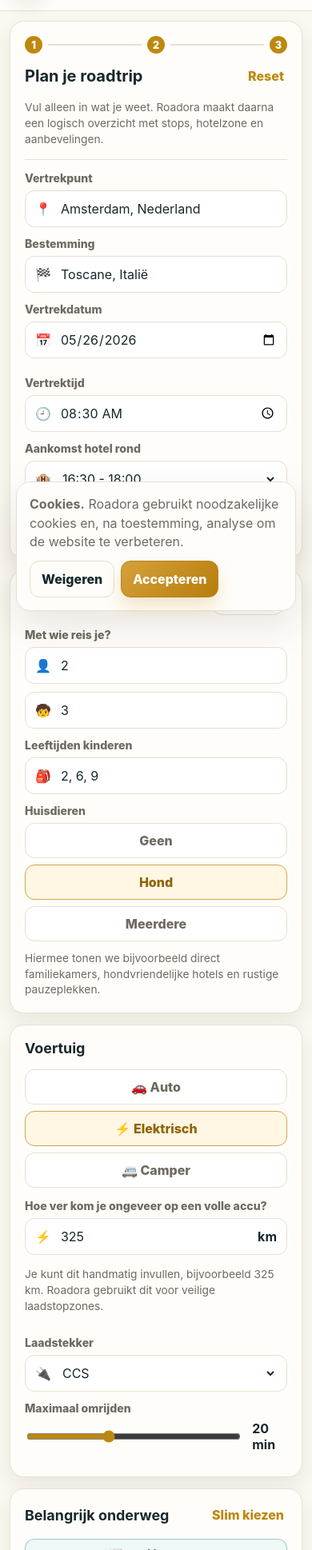
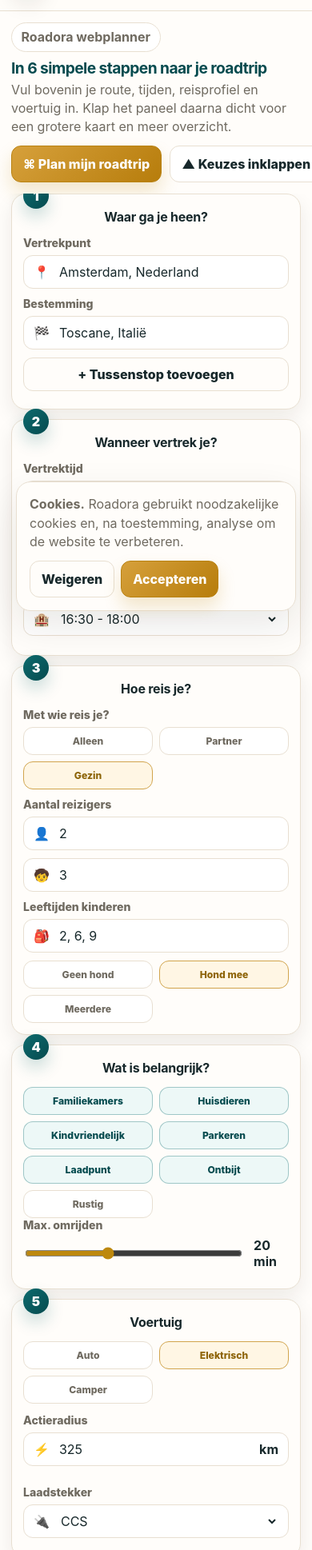
Before and after one commit to Roadora/roadora-website, a plain HTML site: page index.html in a window 390 px wide. Shown: the part 62-2000 px from the top of the page at 80% size. Drawn offline with Linux system fonts and the light colour scheme.

Commit message:
Add files via upload

```diff
--- a/css/layout.css
+++ b/css/layout.css
@@ -1 +1,16 @@
-.shell{max-width:var(--max);margin:0 auto;display:grid;grid-template-columns:var(--side) minmax(320px,390px) minmax(500px,1fr) minmax(330px,390px);min-height:calc(100vh - var(--header));gap:0}.rail{border-right:1px solid var(--line);background:rgba(255,253,250,.76);padding:18px 12px;display:flex;flex-direction:column;align-items:center;gap:14px}.rail-btn{width:48px;height:48px;border:0;border-radius:14px;background:transparent;color:var(--muted);display:grid;place-items:center;font-size:1.26rem}.rail-btn.active,.rail-btn:hover{background:#f1e7d6;color:var(--gold);box-shadow:inset 0 0 0 1px #ead8b7}.panel{padding:18px 16px;border-right:1px solid var(--line);overflow:auto}.panel.right{border-left:1px solid var(--line);border-right:0;background:rgba(255,253,250,.68)}.map-stage{padding:16px;min-width:0}.card{background:var(--surface);border:1px solid var(--line);border-radius:var(--radius);box-shadow:var(--shadow-soft)}.stack{display:grid;gap:14px}.section-pad{padding:18px}.below-content{max-width:1180px;margin:0 auto;padding:54px 20px 72px}.explain-grid{display:grid;grid-template-columns:repeat(3,1fr);gap:16px}.explain-card{padding:22px}.footer{border-top:1px solid var(--line);padding:28px 20px;color:var(--muted);background:#fffdfa}.footer-inner{max-width:1180px;margin:0 auto;display:flex;justify-content:space-between;gap:16px;flex-wrap:wrap}.footer a{font-weight:700;margin-right:16px;color:var(--brand)}
+.planner-page{max-width:var(--max);margin:0 auto;min-height:calc(100vh - var(--header));}
+.planner-wizard{position:sticky;top:var(--header);z-index:20;background:rgba(255,253,250,.96);backdrop-filter:blur(16px);border-bottom:1px solid var(--line);box-shadow:0 14px 38px rgba(49,42,31,.05)}
+.wizard-head{display:flex;align-items:center;justify-content:space-between;gap:18px;padding:16px 20px 12px}
+.wizard-head h1{margin:8px 0 4px;font-size:clamp(1.2rem,1.8vw,1.75rem);letter-spacing:-.03em;color:var(--brand-dark)}
+.wizard-head p{margin:0;color:var(--muted);max-width:760px;line-height:1.45}
+.wizard-actions{display:flex;align-items:center;gap:10px;white-space:nowrap}
+.wizard-steps{display:grid;grid-template-columns:repeat(6,minmax(188px,1fr));gap:12px;padding:0 20px 16px;transition:max-height .28s ease,opacity .22s ease,padding .28s ease;max-height:520px;overflow:auto}
+.planner-wizard.is-collapsed .wizard-steps{max-height:0;opacity:0;padding-top:0;padding-bottom:0;overflow:hidden}
+.planner-wizard.is-collapsed .wizard-head{padding-bottom:16px}
+.wizard-card{position:relative;background:var(--surface);border:1px solid var(--line);border-radius:18px;box-shadow:var(--shadow-soft);padding:18px 14px 14px;min-height:270px}
+.wizard-card h2{margin:0 0 14px;text-align:center;font-size:1rem;letter-spacing:-.015em}.wizard-card p{color:var(--muted);line-height:1.45;margin:0 0 14px;font-size:.88rem}.step-number{position:absolute;left:14px;top:-14px;width:32px;height:32px;border-radius:50%;display:grid;place-items:center;background:linear-gradient(135deg,var(--brand),var(--brand-dark));color:#fff;font-weight:950;box-shadow:0 10px 20px rgba(13,107,110,.22)}
+.wizard-card .field{margin-bottom:10px}.wizard-card .input-wrap{min-height:42px}.wizard-card .input-wrap input,.wizard-card .input-wrap select{height:40px}.wizard-card .btn{padding:10px 12px}.wizard-card .choice,.wizard-card .pref{font-size:.76rem;padding:9px 7px}.compact{grid-template-columns:repeat(3,1fr)}.compact-prefs{grid-template-columns:repeat(2,1fr)}.ev-fields{gap:10px;margin-top:12px}.finish-card{display:flex;flex-direction:column}.finish-card .btn:first-of-type{margin-top:auto}
+.workspace{display:grid;grid-template-columns:var(--side) minmax(620px,1fr) minmax(330px,390px);gap:0;min-height:calc(100vh - var(--header) - 330px)}
+.rail{border-right:1px solid var(--line);background:rgba(255,253,250,.76);padding:18px 12px;display:flex;flex-direction:column;align-items:center;gap:14px}.rail-btn{width:48px;height:48px;border:0;border-radius:14px;background:transparent;color:var(--muted);display:grid;place-items:center;font-size:1.26rem}.rail-btn.active,.rail-btn:hover{background:#f1e7d6;color:var(--gold);box-shadow:inset 0 0 0 1px #ead8b7}.panel{padding:18px 16px;border-right:1px solid var(--line);overflow:auto}.panel.right{border-left:1px solid var(--line);border-right:0;background:rgba(255,253,250,.68);max-height:calc(100vh - var(--header));position:sticky;top:var(--header);align-self:start}.map-stage{padding:16px;min-width:0}.card{background:var(--surface);border:1px solid var(--line);border-radius:var(--radius);box-shadow:var(--shadow-soft)}.stack{display:grid;gap:14px}.section-pad{padding:18px}.below-content{max-width:1180px;margin:0 auto;padding:54px 20px 72px}.explain-grid{display:grid;grid-template-columns:repeat(3,1fr);gap:16px}.explain-card{padding:22px}.footer{border-top:1px solid var(--line);padding:28px 20px;color:var(--muted);background:#fffdfa}.footer-inner{max-width:1180px;margin:0 auto;display:flex;justify-content:space-between;gap:16px;flex-wrap:wrap}.footer a{font-weight:700;margin-right:16px;color:var(--brand)}
+.planner-wizard.is-collapsed + .workspace{min-height:calc(100vh - var(--header) - 82px)}
+.planner-wizard.is-collapsed + .workspace .map-card{height:calc(100vh - var(--header) - 32px);min-height:760px}
--- a/css/responsive.css
+++ b/css/responsive.css
@@ -1,2 +1,2 @@
-@media (max-width:1280px){.shell{grid-template-columns:64px 360px minmax(430px,1fr)}.panel.right{grid-column:2/4;border-left:0;border-top:1px solid var(--line);display:grid;grid-template-columns:1fr 1fr;gap:14px}.map-card{min-height:640px;height:720px}.explain-grid{grid-template-columns:1fr 1fr}.header-actions .top-link span{display:none}}
-@media (max-width:900px){.app-header{padding:0 14px}.brand-word{font-size:1.55rem}.header-actions{gap:0}.shell{display:block}.rail{display:none}.panel{border-right:0;padding:12px}.map-stage{padding:12px}.map-card{height:520px;min-height:520px}.panel.right{display:block}.smart-card{display:none}.intro-strip{display:block}.explain-grid{grid-template-columns:1fr}.cookie{display:block}.cookie-actions{margin-top:12px}.two,.choice-grid,.pref-grid,.rec-grid{grid-template-columns:1fr}.stats{grid-template-columns:1fr 1fr}.footer-inner{display:block}.top-link.optional{display:none}}
+@media (max-width:1380px){.wizard-steps{grid-template-columns:repeat(3,minmax(220px,1fr));max-height:760px}.workspace{grid-template-columns:64px minmax(540px,1fr) 360px}.panel.right{position:static;max-height:none}.map-card{height:680px;min-height:620px}.planner-wizard.is-collapsed + .workspace .map-card{height:760px;min-height:680px}.explain-grid{grid-template-columns:1fr 1fr}.header-actions .top-link span{display:none}}
+@media (max-width:900px){.app-header{padding:0 14px}.brand-word{font-size:1.55rem}.header-actions{gap:0}.wizard-head{display:block;padding:14px}.wizard-actions{display:grid;grid-template-columns:1fr 1fr;margin-top:12px}.wizard-steps{grid-template-columns:1fr;padding:0 14px 14px;max-height:none}.planner-wizard{position:relative;top:auto}.workspace{display:block}.rail{display:none}.panel{border-right:0;padding:12px}.map-stage{padding:12px}.map-card,.planner-wizard.is-collapsed + .workspace .map-card{height:520px;min-height:520px}.panel.right{display:block}.smart-card{display:none}.intro-strip{display:block}.explain-grid{grid-template-columns:1fr}.cookie{display:block}.cookie-actions{margin-top:12px}.two,.choice-grid,.pref-grid,.rec-grid{grid-template-columns:1fr}.compact,.compact-prefs{grid-template-columns:1fr 1fr}.stats{grid-template-columns:1fr 1fr}.footer-inner{display:block}.top-link.optional{display:none}}
--- a/index.html
+++ b/index.html
@@ -24,59 +24,82 @@
     </nav>
   </header>
 
-  <main id="planner" class="shell">
+  <main id="planner" class="planner-page">
+    <section class="planner-wizard" aria-label="Roadora keuzes">
+      <div class="wizard-head">
+        <div>
+          <span class="pill">Roadora webplanner</span>
+          <h1>In 6 simpele stappen naar je roadtrip</h1>
+          <p>Vul bovenin je route, tijden, reisprofiel en voertuig in. Klap het paneel daarna dicht voor een grotere kaart en meer overzicht.</p>
+        </div>
+        <div class="wizard-actions">
+          <button id="planRoute" class="btn primary" type="button">⌘ Plan mijn roadtrip</button>
+          <button id="toggleWizard" class="btn" type="button" aria-expanded="true" aria-controls="wizardSteps">▲ Keuzes inklappen</button>
+        </div>
+      </div>
+
+      <div id="wizardSteps" class="wizard-steps">
+        <article class="wizard-card step-card">
+          <span class="step-number">1</span>
+          <h2>Waar ga je heen?</h2>
+          <div class="field"><label for="origin">Vertrekpunt</label><div class="input-wrap">📍<input id="origin" name="origin" autocomplete="off" value="Amsterdam, Nederland"></div></div>
+          <div class="field"><label for="destination">Bestemming</label><div class="input-wrap">🏁<input id="destination" name="destination" autocomplete="off" value="Toscane, Italië"></div></div>
+          <button class="btn ghost full" type="button">+ Tussenstop toevoegen</button>
+        </article>
+
+        <article class="wizard-card step-card">
+          <span class="step-number">2</span>
+          <h2>Wanneer vertrek je?</h2>
+          <div class="field"><label for="departTime">Vertrektijd</label><div class="input-wrap">🕘<input id="departTime" name="departTime" type="time" value="08:30"></div></div>
+          <div class="field"><label for="date">Vertrekdatum</label><div class="input-wrap">📅<input id="date" name="date" type="date" value="2026-05-26"></div></div>
+          <div class="field"><label for="hotelArrival">Aankomst hotel rond</label><div class="input-wrap">🏨<select id="hotelArrival" name="hotelArrival"><option>15:30 - 17:00</option><option selected>16:30 - 18:00</option><option>17:30 - 19:00</option><option>Geen hotel vandaag</option></select></div></div>
+        </article>
+
+        <article id="profileBlock" class="wizard-card step-card">
+          <span class="step-number">3</span>
+          <h2>Hoe reis je?</h2>
+          <div class="field"><label>Met wie reis je?</label><div class="choice-grid compact"><button class="choice" type="button">Alleen</button><button class="choice" type="button">Partner</button><button class="choice active" type="button">Gezin</button></div></div>
+          <div class="field"><label>Aantal reizigers</label><div class="two"><div class="input-wrap">👤<input name="adults" type="number" min="1" value="2" aria-label="Aantal volwassenen"></div><div class="input-wrap">🧒<input name="children" type="number" min="0" value="3" aria-label="Aantal kinderen"></div></div></div>
+          <div class="field"><label for="childAges">Leeftijden kinderen</label><div class="input-wrap">🎒<input id="childAges" name="childAges" value="2, 6, 9"></div></div>
+          <div class="choice-grid compact"><button class="choice" data-pet="none" type="button">Geen hond</button><button class="choice active" data-pet="dog" type="button">Hond mee</button><button class="choice" data-pet="multiple" type="button">Meerdere</button></div>
+        </article>
+
+        <article class="wizard-card step-card">
+          <span class="step-number">4</span>
+          <h2>Wat is belangrijk?</h2>
+          <div class="pref-grid compact-prefs">
+            <button class="pref active" data-pref="family" type="button">Familiekamers</button><button class="pref active" data-pref="pets" type="button">Huisdieren</button><button class="pref active" data-pref="kids" type="button">Kindvriendelijk</button><button class="pref active" data-pref="parking" type="button">Parkeren</button><button class="pref active" data-pref="charging" type="button">Laadpunt</button><button class="pref active" data-pref="breakfast" type="button">Ontbijt</button><button class="pref" data-pref="quiet" type="button">Rustig</button>
+          </div>
+          <div class="field"><label for="maxDetour">Max. omrijden</label><div class="range-row"><input id="maxDetour" name="maxDetour" type="range" min="5" max="45" value="20"><strong>20 min</strong></div></div>
+        </article>
+
+        <article class="wizard-card step-card">
+          <span class="step-number">5</span>
+          <h2>Voertuig</h2>
+          <div class="choice-grid compact"><button class="choice" data-vehicle="car" type="button">Auto</button><button class="choice active" data-vehicle="electric" type="button">Elektrisch</button><button class="choice" data-vehicle="camper" type="button">Camper</button></div>
+          <div id="evFields" class="stack ev-fields">
+            <div class="field"><label for="evRangeKm">Actieradius</label><div class="input-wrap">⚡<input id="evRangeKm" name="evRangeKm" type="number" min="80" max="900" step="1" value="325"><strong>km</strong></div></div>
+            <div class="field"><label for="plug">Laadstekker</label><div class="input-wrap">🔌<select id="plug" name="plug"><option selected>CCS</option><option>Type 2</option><option>CHAdeMO</option><option>Weet ik niet</option></select></div></div>
+          </div>
+        </article>
+
+        <article class="wizard-card step-card finish-card">
+          <span class="step-number">6</span>
+          <h2>Klaar?</h2>
+          <p>Roadora maakt een overzicht met stopzones, hotelzone en aanbevelingen die passen bij jouw reis.</p>
+          <button class="btn primary full" type="button" onclick="document.getElementById('planRoute')?.click()">🚀 Plan mijn roadtrip</button>
+          <button id="resetDemo" class="btn ghost full" type="button">Reset voorbeeld</button>
+        </article>
+      </div>
+    </section>
+
+    <section class="workspace" aria-label="Roadora kaart en overzicht">
       <aside class="rail" aria-label="Snelle navigatie">
         <button class="rail-btn active" data-target="#planner" title="Route">⌘</button>
         <button class="rail-btn" data-target="#profileBlock" title="Profiel">♡</button>
         <button class="rail-btn" data-target="#timelineBlock" title="Planning">◷</button>
         <button class="rail-btn" data-target="#uitleg" title="Uitleg">?</button>
       </aside>
-
-    <section class="panel" aria-label="Routeplanner">
-      <div class="stack">
-        <article class="card form-card">
-          <div class="progress" aria-label="Stappen">
-            <span class="progress-dot">1</span><span class="progress-line"></span><span class="progress-dot">2</span><span class="progress-line"></span><span class="progress-dot">3</span>
-          </div>
-          <div class="card-title"><h1 style="font-size:1.25rem;margin:0">Plan je roadtrip</h1><button id="resetDemo" class="mini-link" type="button">Reset</button></div>
-          <p class="step-note">Vul alleen in wat je weet. Roadora maakt daarna een logisch overzicht met stops, hotelzone en aanbevelingen.</p>
-          <div class="divider"></div>
-          <div class="field"><label for="origin">Vertrekpunt</label><div class="input-wrap">📍<input id="origin" name="origin" autocomplete="off" value="Amsterdam, Nederland"></div></div>
-          <div class="field"><label for="destination">Bestemming</label><div class="input-wrap">🏁<input id="destination" name="destination" autocomplete="off" value="Toscane, Italië"></div></div>
-          <div class="two">
-            <div class="field"><label for="date">Vertrekdatum</label><div class="input-wrap">📅<input id="date" name="date" type="date" value="2026-05-26"></div></div>
-            <div class="field"><label for="departTime">Vertrektijd</label><div class="input-wrap">🕘<input id="departTime" name="departTime" type="time" value="08:30"></div></div>
-          </div>
-          <div class="field"><label for="hotelArrival">Aankomst hotel rond</label><div class="input-wrap">🏨<select id="hotelArrival" name="hotelArrival"><option>15:30 - 17:00</option><option selected>16:30 - 18:00</option><option>17:30 - 19:00</option><option>Geen hotel vandaag</option></select></div></div>
-          <button id="planRoute" class="btn primary full" type="button">⌘ Plan mijn roadtrip</button>
-        </article>
-
-        <article id="profileBlock" class="card form-card">
-          <div class="card-title"><h2>Reisprofiel</h2><span class="pill">optioneel</span></div>
-          <div class="field"><label>Met wie reis je?</label><div class="two"><div class="input-wrap">👤<input name="adults" type="number" min="1" value="2" aria-label="Aantal volwassenen"></div><div class="input-wrap">🧒<input name="children" type="number" min="0" value="3" aria-label="Aantal kinderen"></div></div></div>
-          <div class="field"><label for="childAges">Leeftijden kinderen</label><div class="input-wrap">🎒<input id="childAges" name="childAges" value="2, 6, 9"></div></div>
-          <div class="field"><label>Huisdieren</label><div class="choice-grid"><button class="choice" data-pet="none" type="button">Geen</button><button class="choice active" data-pet="dog" type="button">Hond</button><button class="choice" data-pet="multiple" type="button">Meerdere</button></div></div>
-          <p class="step-note">Hiermee tonen we bijvoorbeeld direct familiekamers, hondvriendelijke hotels en rustige pauzeplekken.</p>
-        </article>
-
-        <article class="card form-card">
-          <div class="card-title"><h2>Voertuig</h2></div>
-          <div class="choice-grid"><button class="choice" data-vehicle="car" type="button">🚗 Auto</button><button class="choice active" data-vehicle="electric" type="button">⚡ Elektrisch</button><button class="choice" data-vehicle="camper" type="button">🚐 Camper</button></div>
-          <div id="evFields" class="stack" style="margin-top:14px">
-            <div class="field"><label for="evRangeKm">Hoe ver kom je ongeveer op een volle accu?</label><div class="input-wrap">⚡<input id="evRangeKm" name="evRangeKm" type="number" min="80" max="900" step="1" value="325"><strong>km</strong></div><p class="step-note">Je kunt dit handmatig invullen, bijvoorbeeld 325 km. Roadora gebruikt dit voor veilige laadstopzones.</p></div>
-            <div class="field"><label for="plug">Laadstekker</label><div class="input-wrap">🔌<select id="plug" name="plug"><option selected>CCS</option><option>Type 2</option><option>CHAdeMO</option><option>Weet ik niet</option></select></div></div>
-          </div>
-          <div class="field"><label for="maxDetour">Maximaal omrijden</label><div class="range-row"><input id="maxDetour" name="maxDetour" type="range" min="5" max="45" value="20"><strong>20 min</strong></div></div>
-        </article>
-
-        <article class="card form-card">
-          <div class="card-title"><h2>Belangrijk onderweg</h2><button class="mini-link" type="button">Slim kiezen</button></div>
-          <div class="pref-grid">
-            <button class="pref active" data-pref="family" type="button">👨‍👩‍👧‍👦 Familiekamers</button><button class="pref active" data-pref="pets" type="button">🐾 Huisdieren</button><button class="pref active" data-pref="kids" type="button">🛝 Kindvriendelijk</button><button class="pref active" data-pref="parking" type="button">🅿️ Parkeren</button><button class="pref active" data-pref="charging" type="button">⚡ Laadpunt</button><button class="pref active" data-pref="breakfast" type="button">☕ Ontbijt</button><button class="pref" data-pref="quiet" type="button">🌿 Rustig</button>
-          </div>
-        </article>
-      </div>
-    </section>
 
       <section class="map-stage" aria-label="Kaart en route">
         <div class="map-card">
@@ -109,7 +132,7 @@
           <div style="display:grid;grid-template-columns:1fr 1fr;gap:10px;margin-top:14px"><button class="btn primary" type="button">🏨 Bekijk hotels</button><button id="saveRouteSide" class="btn" type="button">♡ Opslaan</button></div>
         </article>
 
-      <article class="card section-pad">
+        <article class="card section-pad compact-overview">
           <div class="card-title"><h2>Reisoverzicht</h2></div>
           <div class="timeline">
             <div class="time-row"><div class="time">Route</div><div class="time-card"><strong id="routeTitle">Amsterdam → Toscane</strong><span id="sideDistance">1.495 km</span></div></div>
@@ -119,6 +142,7 @@
             <div class="time-row"><div class="time">Profiel</div><div class="time-card"><strong id="sideTravelers">2 volwassenen, 3 kinderen, hond</strong><span>persoonlijke stopfilters actief</span></div></div>
           </div>
         </article>
+      </section>
     </section>
   </main>
 
--- a/js/app.js
+++ b/js/app.js
@@ -22,12 +22,25 @@ function bindForm(){
   $$(`[data-vehicle]`).forEach(btn=>btn.addEventListener('click',()=>{state.vehicle=btn.dataset.vehicle;hydrateForm();persistRender();}));
   $$(`[data-pet]`).forEach(btn=>btn.addEventListener('click',()=>{state.pet=btn.dataset.pet;hydrateForm();persistRender();}));
   $$(`[data-pref]`).forEach(btn=>btn.addEventListener('click',()=>{const pref=btn.dataset.pref;const prefs=new Set(state.preferences||[]);prefs.has(pref)?prefs.delete(pref):prefs.add(pref);state.preferences=[...prefs];hydrateForm();persistRender();}));
-  $('#planRoute')?.addEventListener('click',()=>{persistRender();showToast('Roadtrip bijgewerkt op basis van je tijden en profiel.');});
+  $('#planRoute')?.addEventListener('click',()=>{persistRender();collapseWizard();showToast('Roadtrip bijgewerkt. Keuzes zijn ingeklapt zodat de kaart groter is.');});
+  $('#toggleWizard')?.addEventListener('click',toggleWizard);
   $('#saveRoute')?.addEventListener('click',()=>{saveState(state);showToast('Roadtrip opgeslagen in deze browser.');});
   $('#saveRouteSide')?.addEventListener('click',()=>{saveState(state);showToast('Roadtrip opgeslagen. Profiel kan later aan account gekoppeld worden.');});
   $('#resetDemo')?.addEventListener('click',()=>{localStorage.removeItem('roadora.route.v1');state=loadState();hydrateForm();render();showToast('Voorbeeldroute teruggezet.');});
 }
 function persistRender(){saveState(state);render();}
+function toggleWizard(){
+  const wizard=document.querySelector('.planner-wizard');
+  const btn=$('#toggleWizard');
+  const collapsed=wizard?.classList.toggle('is-collapsed');
+  if(btn){btn.setAttribute('aria-expanded', String(!collapsed));btn.textContent=collapsed?'▼ Keuzes uitklappen':'▲ Keuzes inklappen';}
+}
+function collapseWizard(){
+  const wizard=document.querySelector('.planner-wizard');
+  const btn=$('#toggleWizard');
+  wizard?.classList.add('is-collapsed');
+  if(btn){btn.setAttribute('aria-expanded','false');btn.textContent='▼ Keuzes uitklappen';}
+}
 function render(){
   const est=estimateTrip(state);
   setText('#routeTitle', `${short(state.origin)} → ${short(state.destination)}`);
@@ -35,6 +48,7 @@ function render(){
   setText('#mapRouteTitle', `${short(state.origin)} → ${short(state.destination)}`);
   setText('#distance', est.distance);setText('#duration', est.duration);setText('#altitude','12.850 m');
   setText('#sideDistance', est.distance);setText('#sideDuration', est.duration);setText('#sideVehicle', vehicleLabel());
+  const detour=document.querySelector('#maxDetour + strong'); if(detour) detour.textContent=`${state.maxDetour||20} min`;
   setText('#sideTravelers', travelersLabel());setText('#sideDepart', displayDateTime());setText('#sideHotel', state.hotelArrival);
   setText('#chargeLabel', state.vehicle==='electric' ? 'Laadstop' : 'Tankstop');
   setText('#chargeDetail', state.vehicle==='electric' ? `${state.evRangeKm || 325} km actieradius · ${state.plug || 'CCS'}` : 'logisch langs de route');
```
Also changed, not shown: css/map.css (+1 -1 lines). Lines whose indentation alone changed are shown as unchanged.
